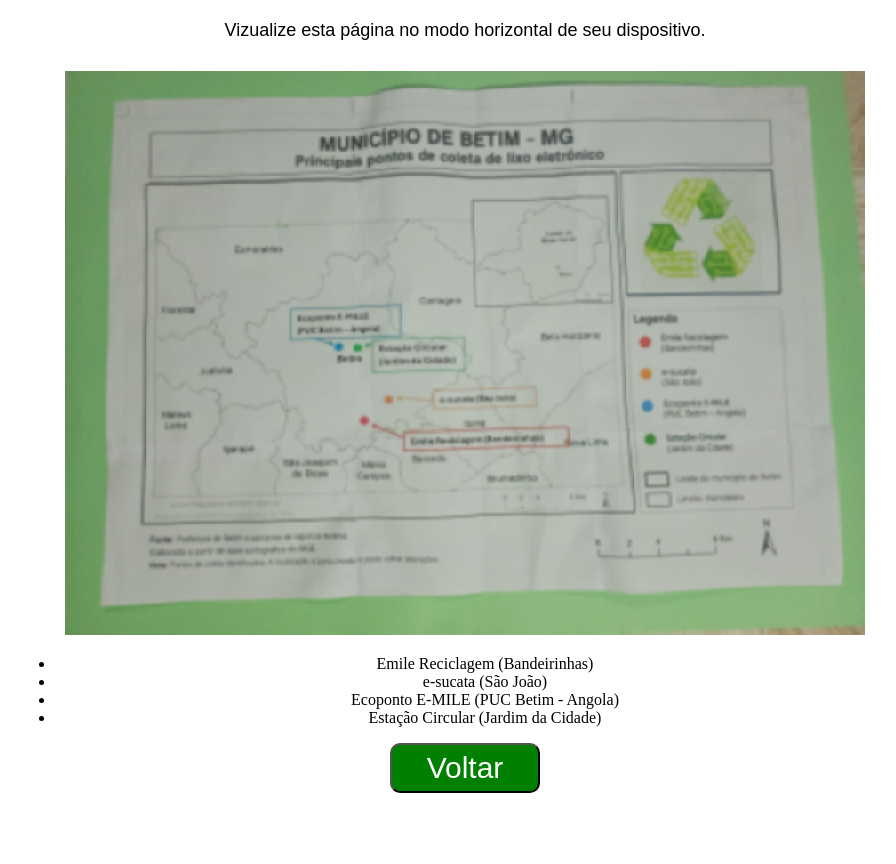
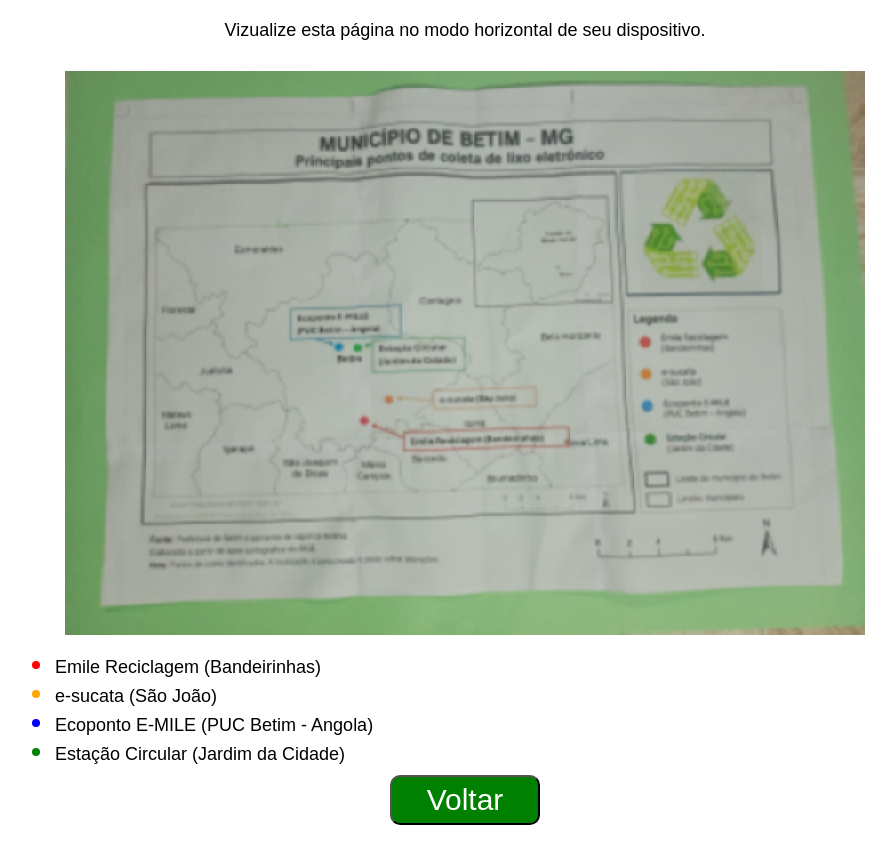
Before and after one commit to anonimo-326/Lixo-eletr-nico, a plain HTML site: page Pontos de coleta.html in a window 1280 px wide. Shown: the whole page, without its empty margins (175-1071 px from the left). Before the commit the page ends 833 px from the top, so only its background shows below. Drawn offline with Linux system fonts and the light colour scheme.

Commit message:
Enhance style.css with list styles
Added styles for unordered lists and list item markers.

```diff
--- a/style.css
+++ b/style.css
@@ -44,3 +44,24 @@ button{
 button:hover{
     background-color: darkgreen;
 }
+ul{
+    text-align: left;
+    font-family: Arial;
+    font-size: 18px;
+    margin: 10px 0;
+}
+li::marker{
+    font-size: 1.5em;
+}
+.vermelho::marker{
+    color: red;
+}
+.laranja::marker{
+    color: orange;
+}
+.azul::marker{
+    color: blue;
+}
+.verde::marker{
+    color: green;
+}
```
